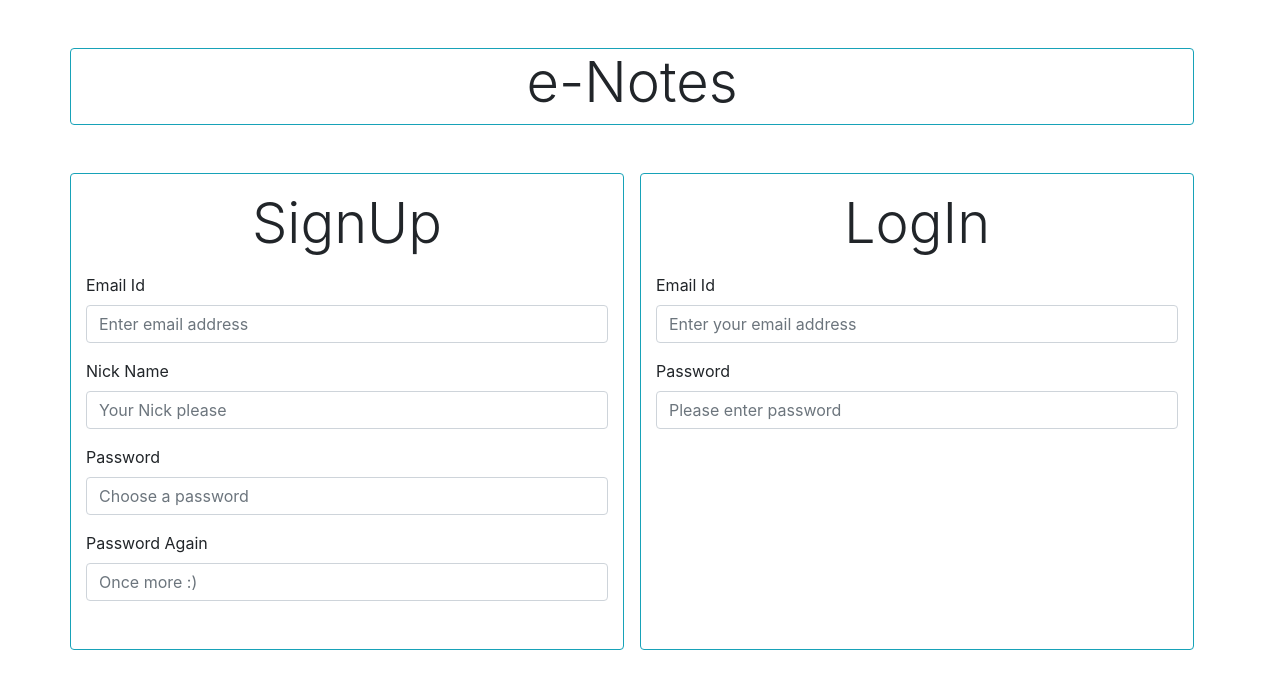
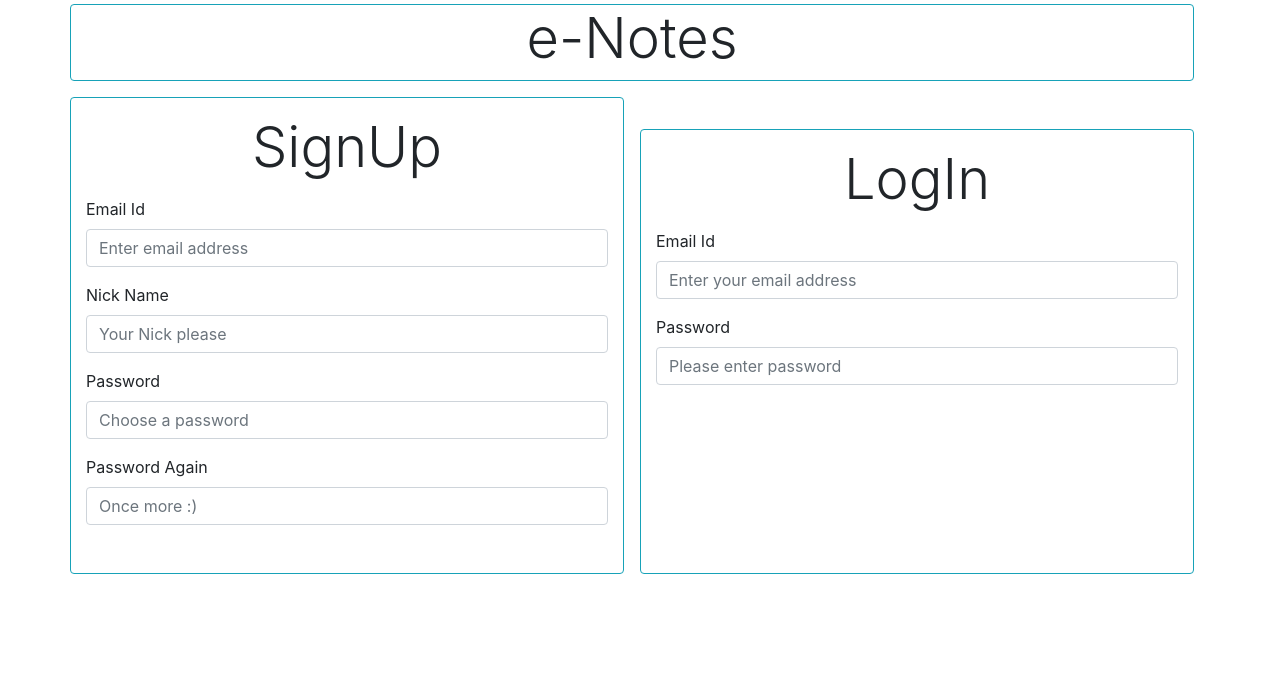
Before and after one commit to mouni22sai/sampleapp, a website: page public/html/index.html in a window 1280 px wide. Drawn offline with nearby package versions, Linux system fonts and the light colour scheme; some packages are replaced by stand-ins of ours; a script that the page names is missing; files whose address does not match are found by name.

```diff
--- a/public/html/homepage.html
+++ b/public/html/homepage.html
@@ -1,11 +1,11 @@
 <div class="row">
-  <div class="col border border-info rounded mt-5 mr-3">
+  <div class="col border border-info rounded mt-1 mr-3">
     <h1 class="display-4 text-center">e-Notes</h1>
   </div>
 </div>
 
 <div class="row">
-  <div class="col border border-info rounded mt-5 mr-3">
+  <div class="col border border-info rounded mt-3 mr-3">
     <signup></signup>
   </div>
   <div class="col border border-info rounded mt-5 mr-3">
```
